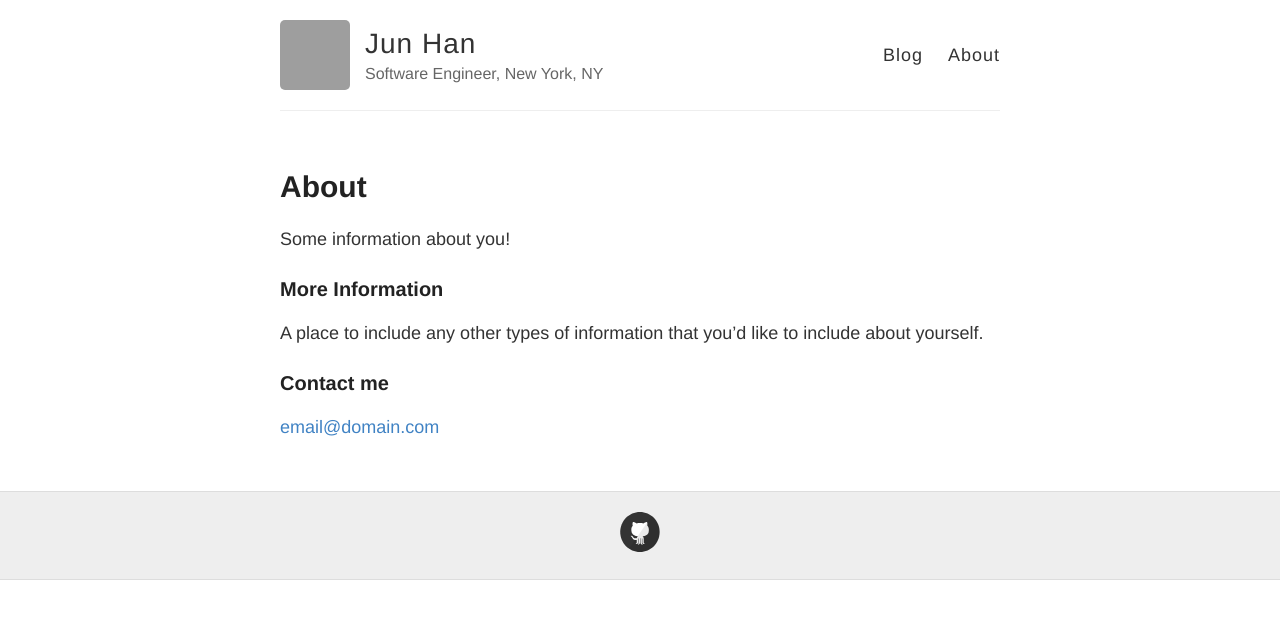
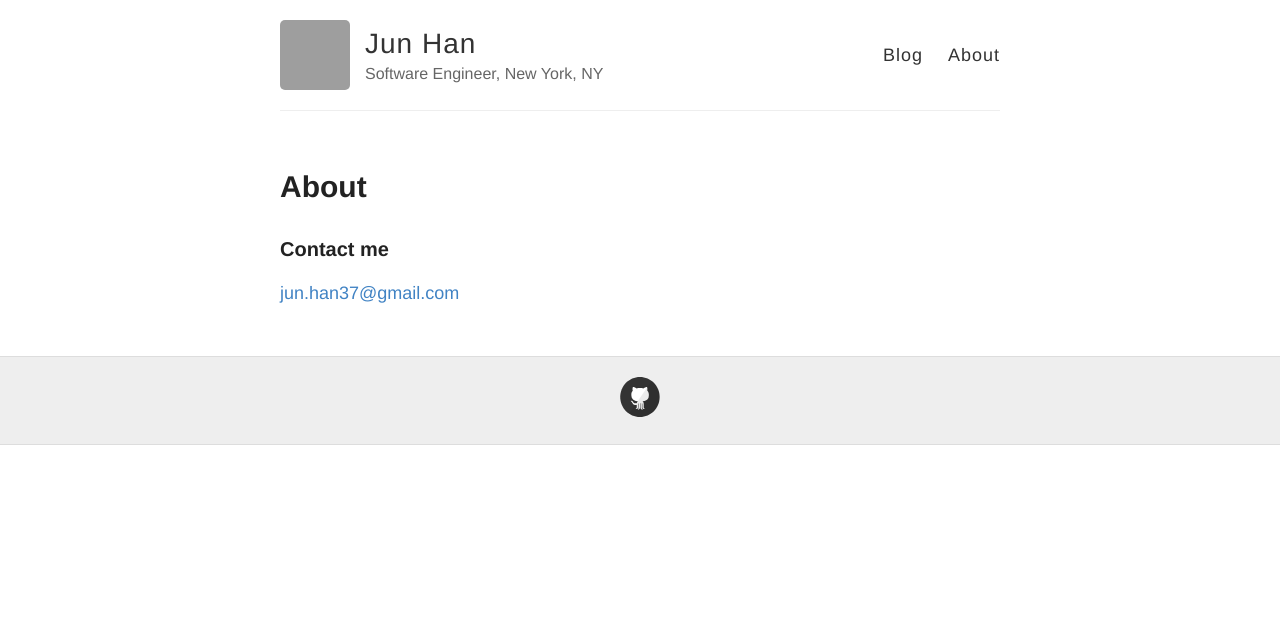
Before and after one commit to junhan/junhan.github.io, a Jekyll site: the page built from about.md, in a window 1280 px wide. Shown: the top 619 px of the page. Built offline with Jekyll 4.4.1, drawn with Linux system fonts in a browser that asks for light colours; grey boxes are pictures that could not be loaded.

Commit message:
update site

```diff
--- a/about.md
+++ b/about.md
@@ -4,12 +4,6 @@ title: About
 permalink: /about/
 ---
 
-Some information about you!
-
-### More Information
-
-A place to include any other types of information that you'd like to include about yourself.
-
 ### Contact me
 
-[email@domain.com](mailto:email@domain.com)
+[jun.han37@gmail.com](mailto:jun.han37@gmail.com)
```
